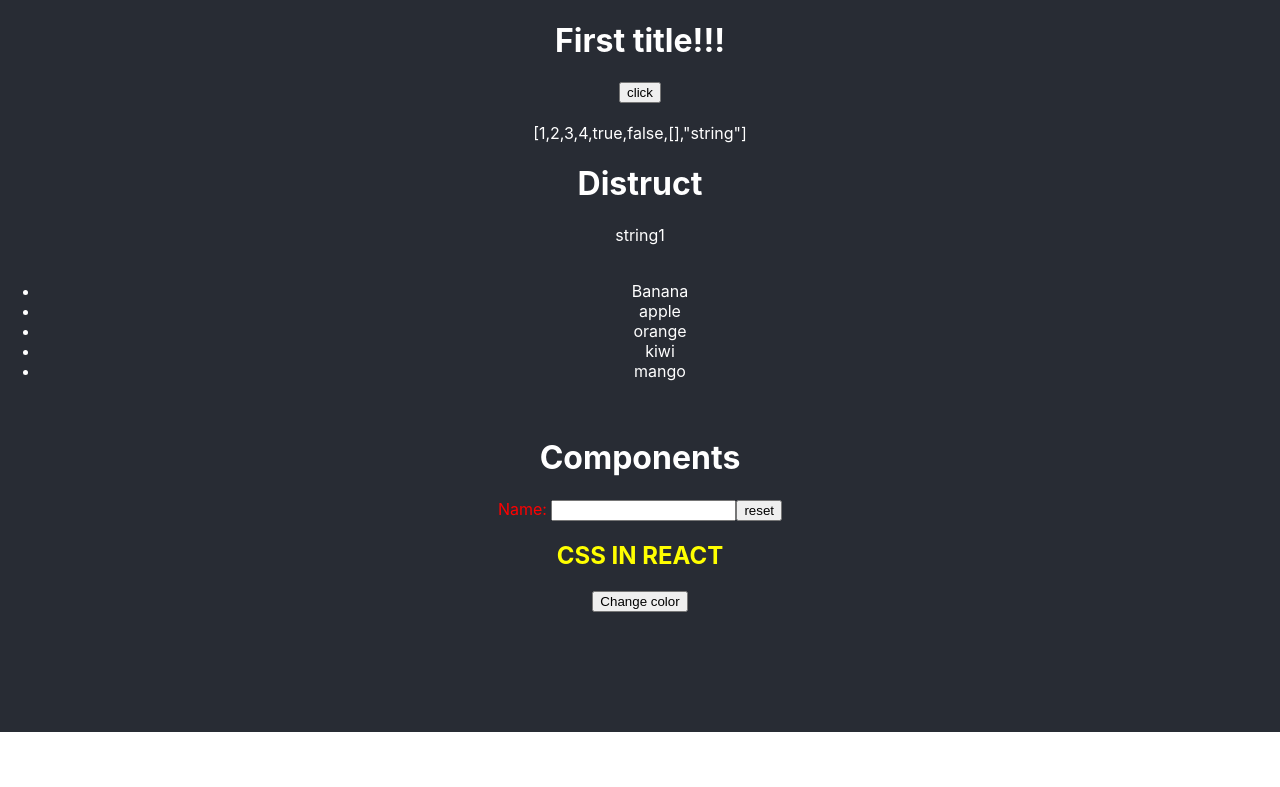
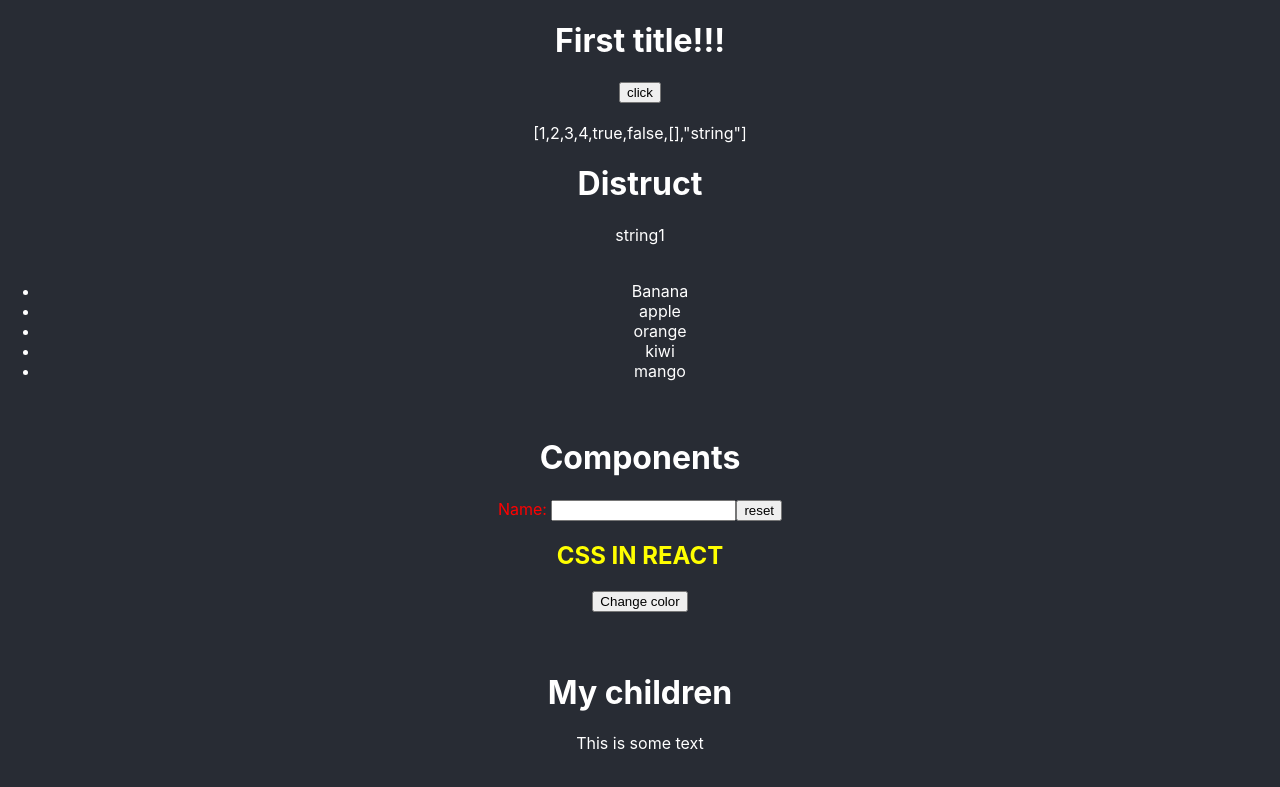
Before and after one commit to OleksiiPro1/react-site--test-, a React (Create React App) app: page / in a window 1280 px wide. Shown: the part 850-1637 px from the top of the page. Before the commit the page ends 1582 px from the top, so only its background shows below. Built offline with nearby package versions, Linux system fonts and the light colour scheme.

Commit message:
children props

```diff
--- a/src/App.js
+++ b/src/App.js
@@ -3,6 +3,7 @@ import './App.css';
 // import { css } from '@emotion/react';
 import nodeEmoji from 'node-emoji';
 import { useState } from 'react';
+import ChildrenPropExample from './ChildernPropExample';
 import MyComponent from './Components';
 import MapOverArrays from './MapOverArrays';
 import ShowAndDistruct from './ShowAndDistruct';
@@ -123,6 +124,8 @@ Counter
 <br />
 <h1>Components</h1>
 <MyComponent />
+<br /><br />
+<ChildrenPropExample />
 <br /><br /><br /><br /><br /><br />
       </header>
     </div>
--- /dev/null
+++ b/src/ChildernPropExample.js
@@ -0,0 +1,11 @@
+import Children from './Children';
+
+export default function ChildrenPropExample() {
+  return (
+
+  <Children>
+<h1>My children</h1>
+<p>This is some text</p>
+  </Children>
+  )
+}
--- /dev/null
+++ b/src/Children.js
@@ -0,0 +1,3 @@
+export default function Children(props) {
+  return <div>{props.children}</div>;
+}
```
